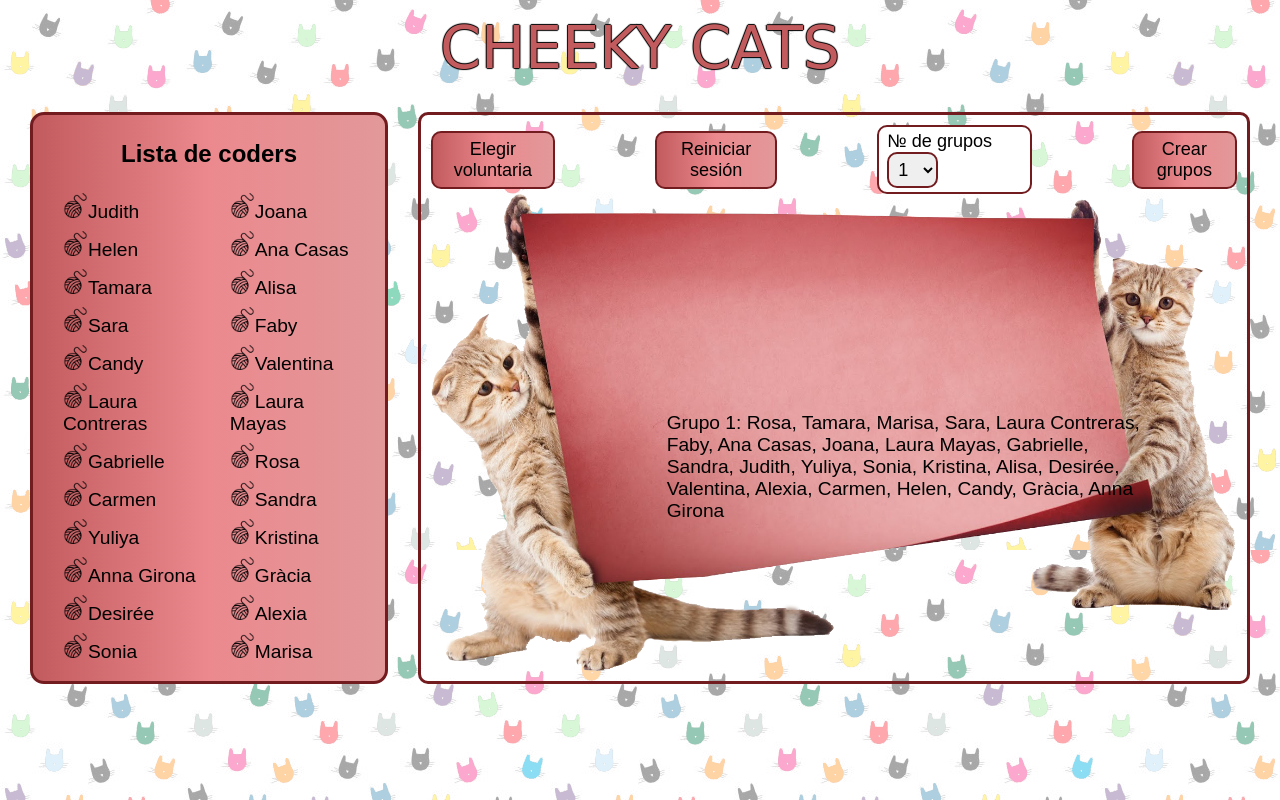
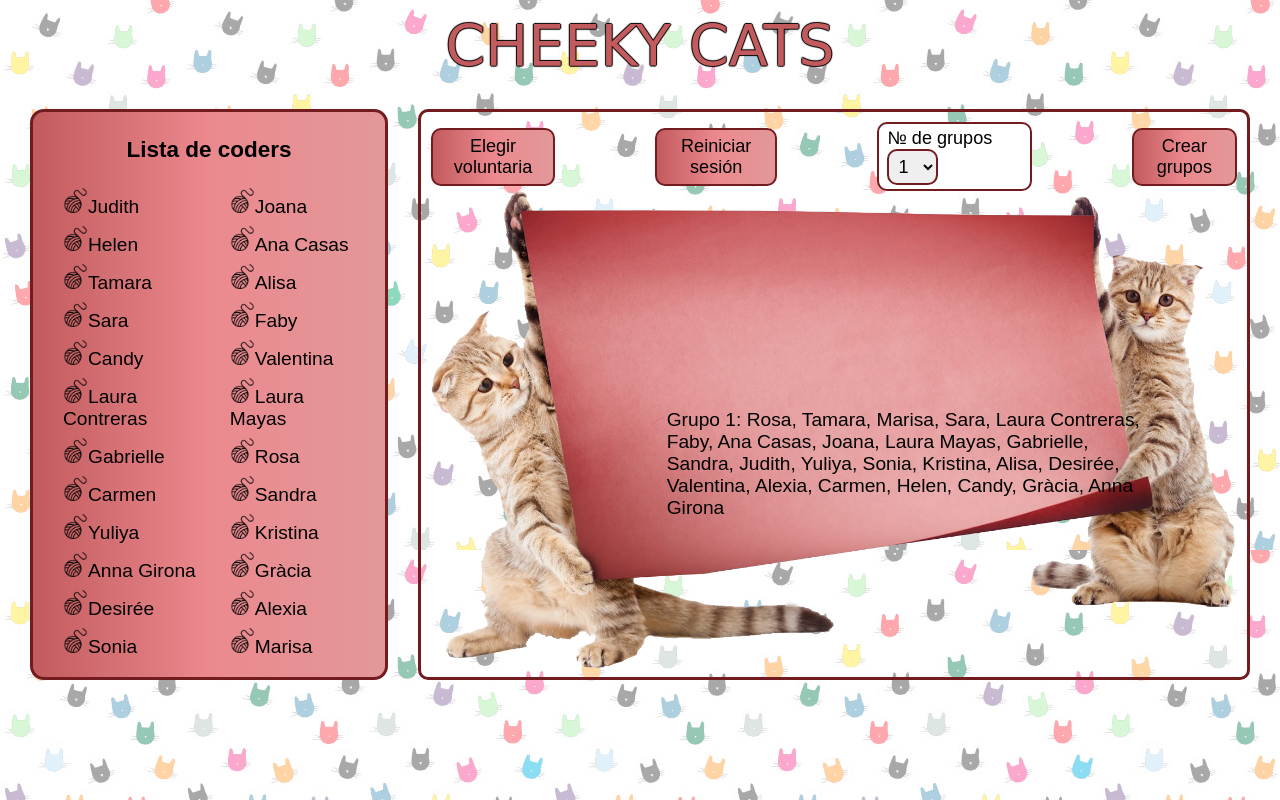
Before and after one commit to joanalr1968/wheel-of-doom, a plain HTML site: page index.html in a window 1280 px wide. Both pictures are taken after a click on the button "Crear grupos". Drawn offline with nearby package versions, Linux system fonts and the light colour scheme; a web font is replaced by a local one.

Commit message:
cambio en append p en main.js, cambio de font-size de h1

```diff
--- a/main.js
+++ b/main.js
@@ -58,18 +58,19 @@ $(document).ready(function () {
 			result.push(codersActive.splice(0, Math.ceil(codersActive.length / i)).join(', '));
 		}
 
-		$('.answer').append(`<p class="grupo">Grupo 1: ${result[0]}</p>`);
-		$('.answer').append(`<p class="grupo">Grupo 2: ${result[1]}</p>`);
-		$('.answer').append(`<p class="grupo">Grupo 3: ${result[2]}</p>`);
-		$('.answer').append(`<p class="grupo">Grupo 4: ${result[3]}</p>`);
-		$('.answer').append(`<p class="grupo">Grupo 5: ${result[4]}</p>`);
-		$('.answer').append(`<p class="grupo">Grupo 6: ${result[5]}</p>`);
-		$('.answer').append(`<p class="grupo">Grupo 7: ${result[6]}</p>`);
-		$('.answer').append(`<p class="grupo">Grupo 8: ${result[7]}</p>`);
-		$('.answer').append(`<p class="grupo">Grupo 9: ${result[8]}</p>`);
-		$('.answer').append(`<p class="grupo">Grupo 10: ${result[9]}</p>`);
-		$('.answer').append(`<p class="grupo">Grupo 11: ${result[10]}</p>`);
-		$('.answer').append(`<p class="grupo">Grupo 12: ${result[11]}</p>`);
+		$('.answer').append(
+			`<p class="grupo">Grupo 1: ${result[0]}</p>`,
+			`<p class="grupo">Grupo 2: ${result[1]}</p>`,
+			`<p class="grupo">Grupo 3: ${result[2]}</p>`,
+			`<p class="grupo">Grupo 4: ${result[3]}</p>`,
+			`<p class="grupo">Grupo 5: ${result[4]}</p>`,
+			`<p class="grupo">Grupo 6: ${result[5]}</p>`,
+			`<p class="grupo">Grupo 7: ${result[6]}</p>`,
+			`<p class="grupo">Grupo 8: ${result[7]}</p>`,
+			`<p class="grupo">Grupo 9: ${result[8]}</p>`,
+			`<p class="grupo">Grupo 10: ${result[9]}</p>`,
+			`<p class="grupo">Grupo 11: ${result[10]}</p>`,
+			`<p class="grupo">Grupo 12: ${result[11]}</p>`);
 
 		$(".grupo:contains('" + undefined + "')").hide();
 	};
--- a/style.css
+++ b/style.css
@@ -7,16 +7,16 @@
 
 body {
 	font-family: Arial, Helvetica, sans-serif;
-	font-size: 1rem;
+	font-size: 15px;
 	margin: 13px 30px 10px;
-	background-image: url('Assets/fondo-gato-colores.png');
+	background-image: url("Assets/fondo-gato-colores.png");
 }
 
 h1 {
 	text-align: center;
 	text-transform: uppercase;
 	font-family: "Rubik Beastly", cursive;
-	font-size: 3.67rem;
+	font-size: 3.57rem;
 	font-weight: 400;
 	color: #c25b5e;
 	text-shadow: 1px 0 1px #000, 0 1px 1px #000, -1px 0 1px #000, 0 -1px 1px #000;
@@ -149,7 +149,6 @@ h1 {
 	display: flex;
 	flex-direction: column;
 	justify-content: space-evenly;
-
 }
 
 .voluntaria {
```
